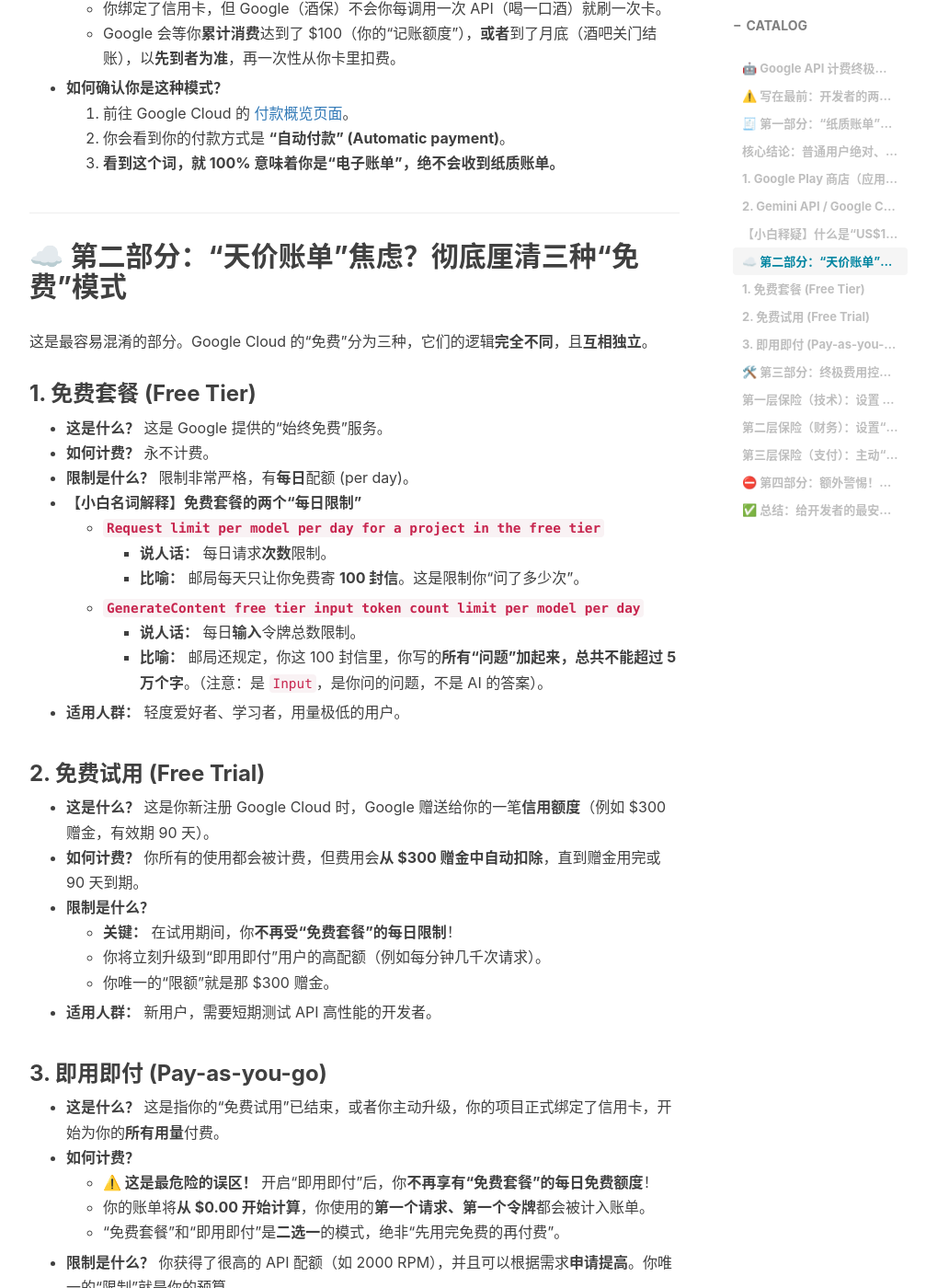
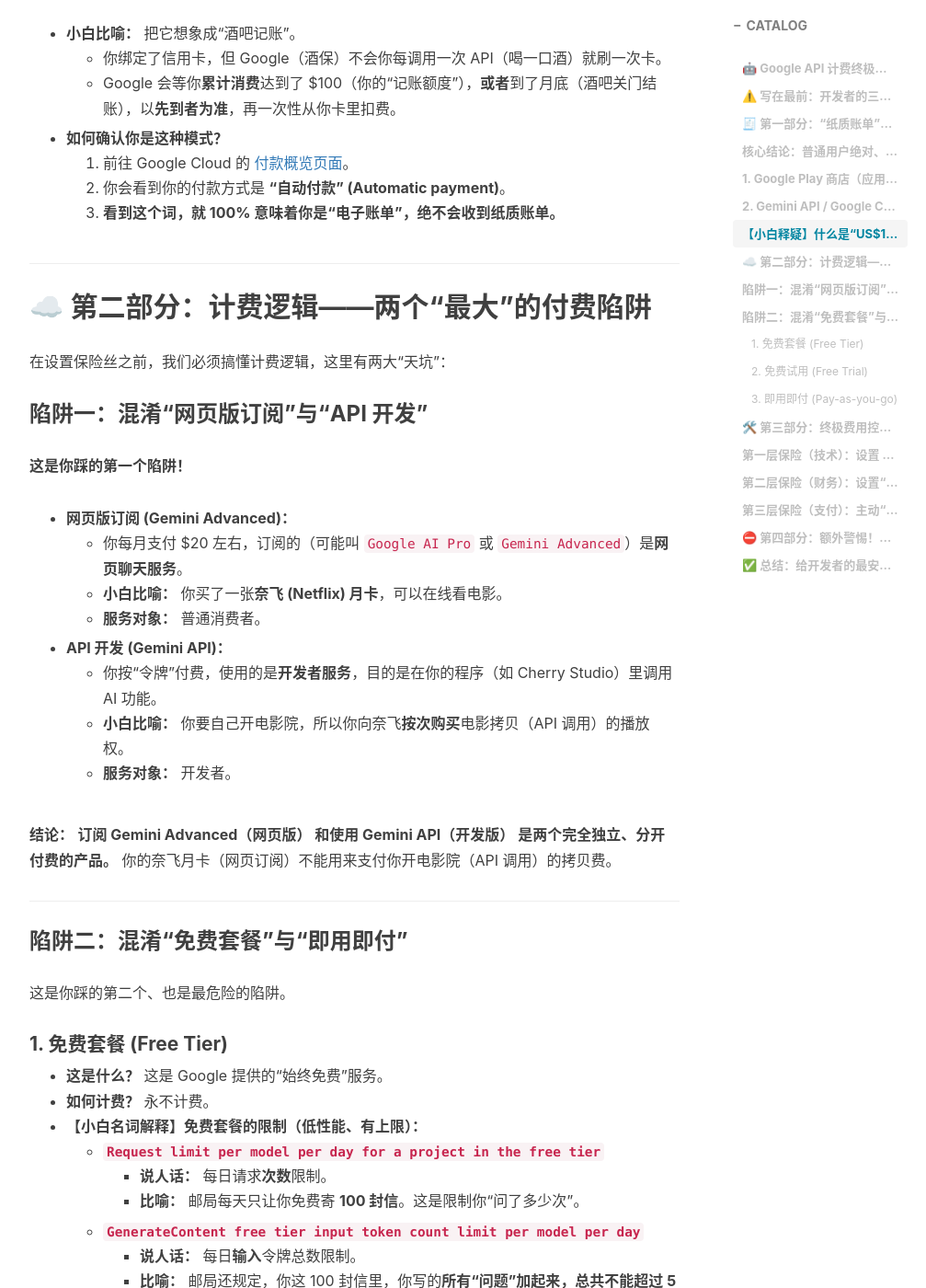
Before and after one commit to Shiina25qpwe/Shiina25qpwe.github.io, a Jekyll site: the page built from _posts/2025-11-01-Gemini API 计费指南.md, in a window 1280 px wide and 1400 px high, scrolled down 1814 px. Shown: the whole window at 92% size, without its empty margins (233-1240 px from the left). Built offline with Jekyll 4.4.1, drawn with Linux system fonts in a browser that asks for light colours; nearby versions of some CDN libraries; comment, search, counter and statistics services are not loaded; some of the changed text lies outside the part shown.

Commit message:
docs: 重构Gemini计费指南，澄清两大核心误区
本文档已重构，旨在更清晰地解决开发者对Gemini API计费的常见困惑。

主要变更：
- 新增“混淆焦虑”：明确区分了网页版订阅（Gemini Advanced）与API开发付费，这是两个完全独立的产品。
- 重构计费逻辑部分：将原有的“三种免费模式”重组为“两大付费陷阱”，更直接地指出了用户最容易犯的错误。
- 陷阱一：详细解释了“网页订阅”与“API开发”的区别，并使用奈飞比喻帮助理解。
- 陷阱二：强调了“免费套餐”与“即用即付”是互斥的，一旦启用即用即付，将不再享有免费额度。
- 优化解释：为免费套餐和即用即付模式增加了更详细的限制说明（如RPM）和更通俗的比喻。
- 更新总结清单：在最终操作步骤中加入了对两大核心误区的认知检查，确保用户在设置预算前已理解关键概念。

```diff
--- a/_posts/2025-11-01-Gemini API 计费指南.md
+++ b/_posts/2025-11-01-Gemini API 计费指南.md
@@ -12,14 +12,15 @@
 
 # 🤖 Google API 计费终极指南：从零基础到 100% 安全防范（Gemini & GCP）
 
-## ⚠️ 写在最前：开发者的两大焦虑
+## ⚠️ 写在最前：开发者的三大焦虑
 
-当一个开发者（尤其是刚入门的小白）同时使用 Google Play 和 Google Cloud Platform (GCP) 上的 Gemini API 时，往往会对“账单”产生两大焦虑：
+当一个开发者（尤其是刚入门的小白）同时使用 Google Play 和 Google Cloud Platform (GCP) 上的 Gemini API 时，往往会对“账单”产生三大焦虑：
 
 1.  **“骚扰”焦虑：** Google 绑定了我的信用卡和法定地址，会不会给我邮寄**纸质账单**到家里来？
 2.  **“破产”焦虑：** 我只是用 API 做点小测试，万一代码写错，如何 100% 避免“一觉醒来，房子归 Google”的天价账单？
+3.  **“混淆”焦虑：** 我订阅了 `Google AI Pro` (即 `Gemini Advanced`)，为什么用 API 还要钱？“免费”和“付费”到底有什么区别？
 
-本文档将用最通俗易懂的方式，一次性彻底解决这两个问题，为你提供一套从“零基础”到“付费大神”的安全操作全流程。
+本文档将用最通俗易懂的方式，一次性彻底解决这三个问题，为你提供一套从“零基础”到“付费大神”的安全操作全流程。
 
 ---
 
@@ -59,24 +60,46 @@
 
 ---
 
-## ☁️ 第二部分：“天价账单”焦虑？彻底厘清三种“免费”模式
+## ☁️ 第二部分：计费逻辑——两个“最大”的付费陷阱
 
-这是最容易混淆的部分。Google Cloud 的“免费”分为三种，它们的逻辑**完全不同**，且**互相独立**。
+在设置保险丝之前，我们必须搞懂计费逻辑，这里有两大“天坑”：
 
-### 1. 免费套餐 (Free Tier)
+### 陷阱一：混淆“网页版订阅”与“API 开发”
+
+**这是你踩的第一个陷阱！**
+
+* **网页版订阅 (Gemini Advanced)：**
+    * 你每月支付 $20 左右，订阅的（可能叫 `Google AI Pro` 或 `Gemini Advanced`）是**网页聊天服务**。
+    * **小白比喻：** 你买了一张**奈飞 (Netflix) 月卡**，可以在线看电影。
+    * **服务对象：** 普通消费者。
+
+* **API 开发 (Gemini API)：**
+    * 你按“令牌”付费，使用的是**开发者服务**，目的是在你的程序（如 Cherry Studio）里调用 AI 功能。
+    * **小白比喻：** 你要自己开电影院，所以你向奈飞**按次购买**电影拷贝（API 调用）的播放权。
+    * **服务对象：** 开发者。
+
+**结论：** **订阅 Gemini Advanced（网页版） 和使用 Gemini API（开发版） 是两个完全独立、分开付费的产品。** 你的奈飞月卡（网页订阅）不能用来支付你开电影院（API 调用）的拷贝费。
+
+---
+
+### 陷阱二：混淆“免费套餐”与“即用即付”
+
+这是你踩的第二个、也是最危险的陷阱。
+
+#### 1. 免费套餐 (Free Tier)
 * **这是什么？** 这是 Google 提供的“始终免费”服务。
 * **如何计费？** 永不计费。
-* **限制是什么？** 限制非常严格，有**每日**配额 (per day)。
-* **【小白名词解释】免费套餐的两个“每日限制”**
+* **【小白名词解释】免费套餐的限制（低性能、有上限）：**
     * **`Request limit per model per day for a project in the free tier`**
         * **说人话：** 每日请求**次数**限制。
         * **比喻：** 邮局每天只让你免费寄 **100 封信**。这是限制你“问了多少次”。
     * **`GenerateContent free tier input token count limit per model per day`**
         * **说人话：** 每日**输入**令牌总数限制。
         * **比喻：** 邮局还规定，你这 100 封信里，你写的**所有“问题”加起来，总共不能超过 5 万个字**。（注意：是 `Input`，是你问的问题，不是 AI 的答案）。
+    * **速率限制 (RPM)：** 除了每日总限额，你的**每分钟请求数 (RPM)** 也被严格限制在一个很低的值（例如 50 RPM），这就是你最初报错的原因。
 * **适用人群：** 轻度爱好者、学习者，用量极低的用户。
 
-### 2. 免费试用 (Free Trial)
+#### 2. 免费试用 (Free Trial)
 * **这是什么？** 这是你新注册 Google Cloud 时，Google 赠送给你的一笔**信用额度**（例如 $300 赠金，有效期 90 天）。
 * **如何计费？** 你所有的使用都会被计费，但费用会**从 $300 赠金中自动扣除**，直到赠金用完或 90 天到期。
 * **限制是什么？**
@@ -85,13 +108,18 @@
     * 你唯一的“限额”就是那 $300 赠金。
 * **适用人群：** 新用户，需要短期测试 API 高性能的开发者。
 
-### 3. 即用即付 (Pay-as-you-go)
+#### 3. 即用即付 (Pay-as-you-go)
 * **这是什么？** 这是指你的“免费试用”已结束，或者你主动升级，你的项目正式绑定了信用卡，开始为你的**所有用量**付费。
 * **如何计费？**
-    * **⚠️ 这是最危险的误区！** 开启“即用即付”后，你**不再享有“免费套餐”的每日免费额度**！
+    * **⚠️ 这是最危险的误区！** 开启“即用即付”后，你**不再享有“免费套餐”的每日免费额度**。
+    * **换句话说，换成“即用即付”后，就没有所谓的“免费额度”了。**
     * 你的账单将**从 $0.00 开始计算**，你使用的**第一个请求、第一个令牌**都会被计入账单。
     * “免费套餐”和“即用即付”是**二选一**的模式，绝非“先用完免费的再付费”。
-* **限制是什么？** 你获得了很高的 API 配额（如 2000 RPM），并且可以根据需求**申请提高**。你唯一的“限制”就是你的预算。
+* **【小白名词解释】付费层级的限制（高性能、无上限）：**
+    * **API 使用区别：**
+        * 所有的“每日” (`...per day`) 限制**全部被移除**。
+        * 你获得了**极高**的“每分钟” (`...per minute`) 限制（例如 2000+ RPM）。
+    * **比喻：** 邮局不再限制你每天寄多少信（每日限额移除），只要求你一分钟内别把邮局的门挤爆（RPM 限制）。而你寄的每一封信，都得当场付邮票钱（即用即付，从 0 开始）。
 * **适用人群：** 严肃的开发者、所有需要正式上线的应用。
 
 ---
@@ -181,7 +209,9 @@
 1.  （可选）使用**“免费套餐” (Free Tier)** 进行初步的功能测试。
 2.  （可选）使用**“免费试用” ($300 赠金)** 来测试 API 的高性能。
 3.  当准备正式使用时，**升级到“即用即付” (Pay-as-you-go)**。
-4.  **【立刻！】** 前往“API 配额”页面，将 **RPM（每分钟请求数）** 主动调低到 100 左右（第一层保险）。
-5.  **【立刻！】** 前往“结算”页面，设置一个 **$10 的月度预算提醒（和自动停止操作）**（第二层保险）。
-6.  【按需】当收到 $10 预算提醒邮件后，**主动去“人工付款”**，避免触发 $100 的自动扣款（第三层保险）。
-7.  **【自律！】** **只使用 Gemini API**，不要在控制台里乱点 Compute Engine、Vertex AI 等你不知道的服务。
+4.  **【立刻！】** 认识到网页订阅 (`Gemini Advanced`) 和 API 付费**完全无关**。
+5.  **【立刻！】** 认识到“即用即付”**没有免费额度**，每一分钱都会计费。
+6.  **【立刻！】** 前往“API 配额”页面，将 **RPM（每分钟请求数）** 主动调低到 100 左右（第一层保险）。
+7.  **【立刻！】** 前往“结算”页面，设置一个 **$10 的月度预算提醒（和自动停止操作）**（第二层保险）。
+8.  【按需】当收到 $10 预算提醒邮件后，**主动去“人工付款”**，避免触发 $100 的自动扣款（第三层保险）。
+9.  **【自律！】** **只使用 Gemini API**，不要在控制台里乱点 Compute Engine、Vertex AI 等你不知道的服务。
```
